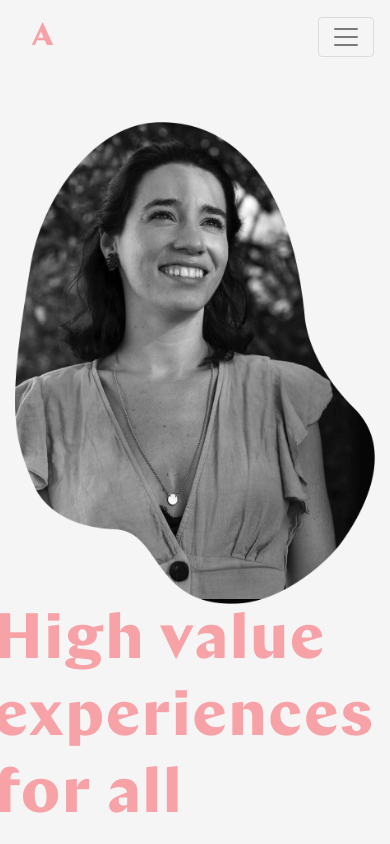
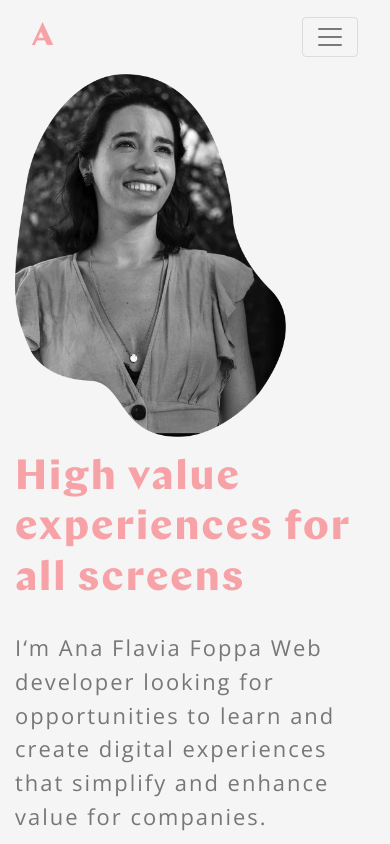
Before and after one commit to anaflaviafoppa/portifolio-3, a React (Create React App) app in the folder portifolio/: page / in a window 390 px wide. Shown: the top 844 px of the page. Built offline with nearby package versions, Linux system fonts and the light colour scheme.

Commit message:
section 01 responsiva

```diff
--- a/portifolio/src/App.css
+++ b/portifolio/src/App.css
@@ -1,5 +1,6 @@
 .App {
   text-align: center;
+  overflow-x: hidden;
 }
 
 .App-logo {
--- a/portifolio/src/App.jsx
+++ b/portifolio/src/App.jsx
@@ -8,7 +8,7 @@ import Home from './views';
 
 function App() {
   return (
-    <BrowserRouter>
+    <BrowserRouter className="App">
       <Switch>
         <Route path="/">
           <Home />
--- a/portifolio/src/components/Navbar/index.jsx
+++ b/portifolio/src/components/Navbar/index.jsx
@@ -5,11 +5,12 @@ import './style.scss';
 export default class NavBar extends Component {
   render() {
     return (
-      <Navbar collapseOnSelect expand="lg"  className="NavBar">
+      <div className="NavBar">
+         <Navbar collapseOnSelect expand="lg"  className="container">
 
           <Navbar.Brand href="#home" className="ml-3 NavBar__Brand">A</Navbar.Brand>
 
-        <Navbar.Toggle aria-controls="responsive-navbar-nav" />
+          <Navbar.Toggle aria-controls="responsive-navbar-nav"  className="mr-3"/>
 
           <Navbar.Collapse id="responsive-navbar-nav" className="d-md-flex justify-content-md-center" >
 
@@ -22,6 +23,8 @@ export default class NavBar extends Component {
 
           </Navbar.Collapse>
           </Navbar>
+      </div>
+
     )
   }
 }
--- a/portifolio/src/components/Section01/index.jsx
+++ b/portifolio/src/components/Section01/index.jsx
@@ -4,26 +4,26 @@ import './style.scss';
 export default class Section01 extends Component {
   render() {
     return (
-      <section id="#home" className="pt-5 pb-5 Home">
+      <section id="#home" className="pt-md-5 pb-md-5 Home">
         <div className="container">
-          <div className="row">
+          <div className="row Home__Row pr-1">
 
             {/*First COL */}
             <div className="col-md-5">
-              <img className="img-fluid" align="right" src="./../images/Perfil.png"></img>
+              <img className="img-fluid" align="center" src="./../images/Perfil.png"></img>
             </div>{/* /col */}
 
             {/*First COL */}
             <div className="col-md-7 text-lg-right text-sm-center
-            d-flex justify-content-end align-items-center">
+            d-flex justify-content-md-end align-items-center justify-content-sm-start">
 
-            <div>
-              <h1>High value experiences for all screens</h1>
+            <div className="Home__Text">
+              <h1 className="mb-sm-3">High value experiences for all screens</h1>
 
-              <h2>I‘m Ana Flavia Foppa Web developer looking for opportunities
+              <h2 className="pb-sm-3">I‘m Ana Flavia Foppa Web developer looking
+              for opportunities
               to learn and create digital experiences
               that simplify and enhance value for companies.</h2>
-
             </div>
 
 
--- a/portifolio/src/components/Section01/style.scss
+++ b/portifolio/src/components/Section01/style.scss
@@ -6,9 +6,12 @@ $whiter: rgba(245,245,245);
 
 /*Sizes*/
 $sizeH1:4em;
+$sizeH1Cellphone: 5vh;
 $sizeH2:2em;
+$sizeH2Cellphone:2.6vh;
 $sizeP:1em;
 $lineHeightP: 2em;
+$lineHeightPCellphone: 4vh;
 
 
 /*Fonts*/
@@ -33,11 +36,32 @@ $ChapMedium:'chap-medium';
 
 $open-sans: 'Open Sans', sans-serif;
 
+
+/**BREACKPOINTS*/
+$breakpoint-tablet: 768px;
+$breakpoint-cellphone:610px;
+
 /*PADROES******************/
 
 
 .Home{
   background-color: $whiter;
+
+  overflow-x: hidden;
+  margin: 0;
+
+  @media (max-width: $breakpoint-cellphone) {
+    height: 100vh;
+  }
+
+  .Home__Row{
+
+    .Home__Text{ //div que envolve title e description
+
+      @media (max-width: $breakpoint-cellphone) {
+        height: 40vh;
+      }
+    }
 
     h1{
       font-size: $sizeH1;
@@ -45,6 +69,11 @@ $open-sans: 'Open Sans', sans-serif;
       font-family: $Chap;
       font-weight: 300;
       letter-spacing: 2px;
+
+      @media (max-width: $breakpoint-cellphone) {
+        font-size: $sizeH1Cellphone;
+        margin-bottom: 3vh;
+      }
     }
 
     img{
@@ -52,6 +81,13 @@ $open-sans: 'Open Sans', sans-serif;
 
       &:hover{
         transform: scale(1.05);
+      }
+
+      @media (max-width: $breakpoint-cellphone) {
+        //width: auto;
+        height: 45vh;
+        padding-bottom: 2vh;
+
       }
     }
 
@@ -62,5 +98,16 @@ $open-sans: 'Open Sans', sans-serif;
       line-height: $lineHeightP;
       font-family: $open-sans;
       font-weight: 300;
+
+
+      @media (max-width: $breakpoint-cellphone) {
+        font-size: $sizeH2Cellphone;
+        //margin-bottom: 3em;
+        line-height: $lineHeightPCellphone;
+      }
+
     }
   }
+
+
+}
--- a/portifolio/src/index.css
+++ b/portifolio/src/index.css
@@ -5,6 +5,9 @@ body {
     sans-serif;
   -webkit-font-smoothing: antialiased;
   -moz-osx-font-smoothing: grayscale;
+
+  overflow-x: hidden;
+
 }
 
 code {
```
Lines whose indentation alone changed are shown as unchanged.
